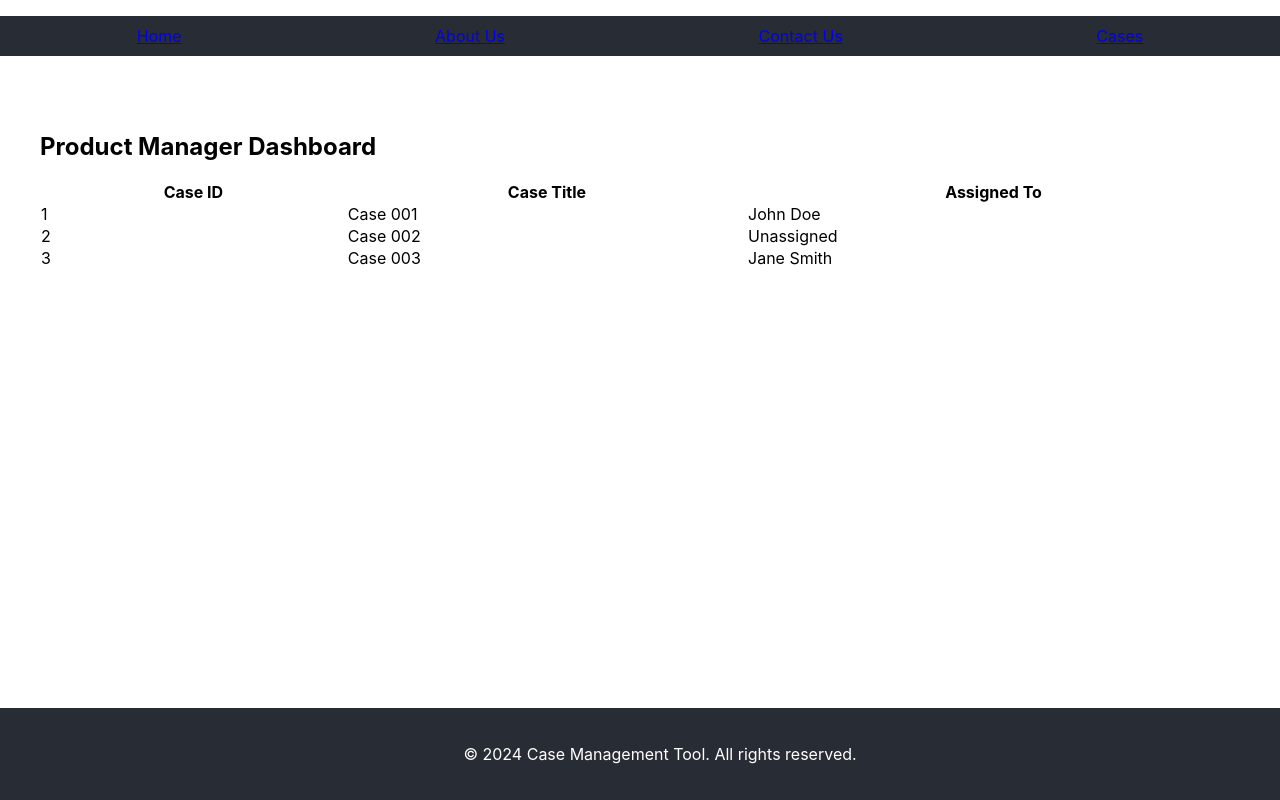
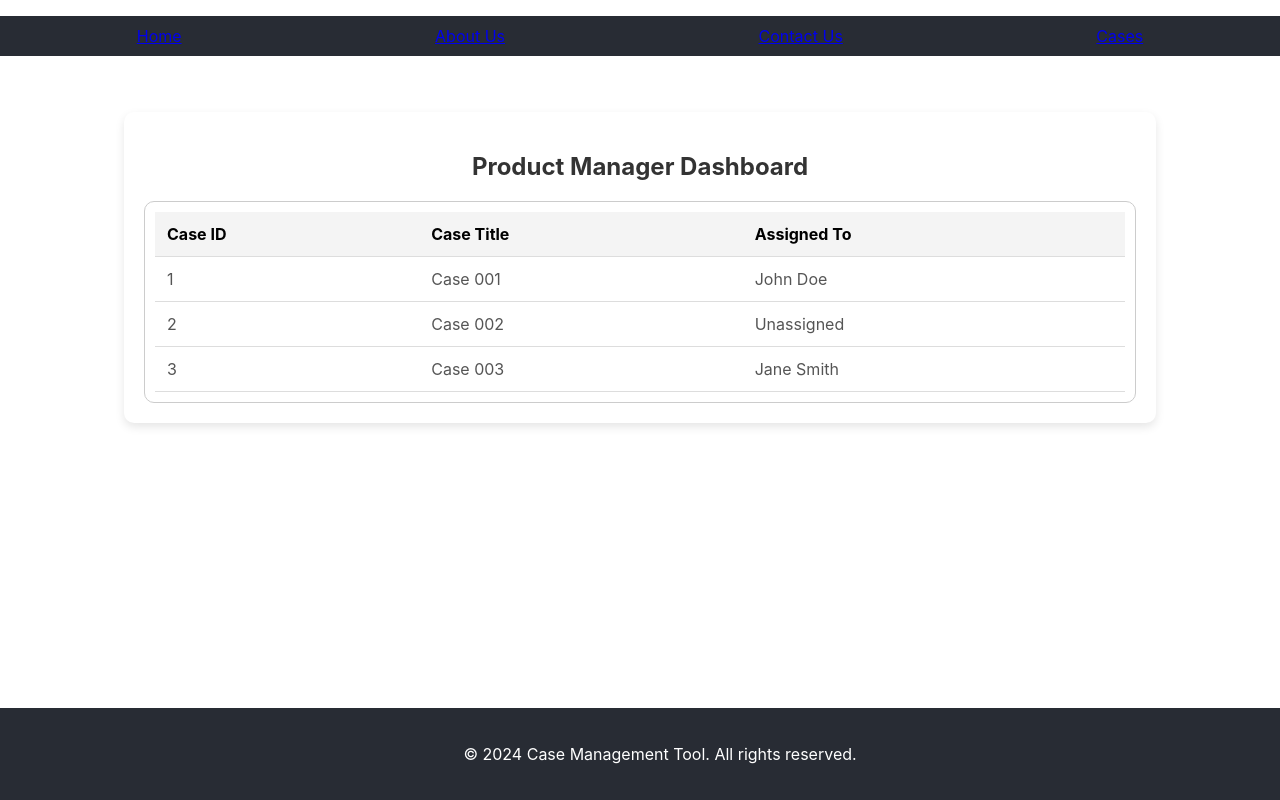
Before and after one commit to anumakramm/case-management-tool, a React (Create React App) app in the folder frontend/: page / in a window 1280 px wide. Built offline with nearby package versions, Linux system fonts and the light colour scheme.

Commit message:
Product manager cases layout skeleton

```diff
--- /dev/null
+++ b/frontend/src/components/ProductManagerDashboard.css
@@ -0,0 +1,64 @@
+/* Container for the dashboard */
+.dashboard-container {
+    width: 80%;
+    margin: 20px auto;
+    background-color: white;
+    padding: 20px;
+    box-shadow: 0 4px 10px rgba(0, 0, 0, 0.1);
+    border-radius: 10px;
+  }
+
+  /* Title styling */
+  .dashboard-title {
+    font-size: 24px;
+    text-align: center;
+    margin-bottom: 20px;
+    color: #333;
+  }
+
+  /* Scrollable container for the cases */
+  .scrollable-container {
+    max-height: 300px;
+    overflow-y: auto;
+    border: 1px solid #ccc;
+    border-radius: 10px;
+    padding: 10px;
+  }
+
+  /* Table styling */
+  .case-table {
+    width: 100%;
+    border-collapse: collapse;
+  }
+
+  .case-table th, .case-table td {
+    padding: 12px;
+    text-align: left;
+    border-bottom: 1px solid #ddd;
+  }
+
+  .case-table th {
+    background-color: #f4f4f4;
+    position: sticky;
+    top: 0;
+    z-index: 1;
+  }
+
+  .case-table tr:hover {
+    background-color: #f9f9f9;
+  }
+
+  .case-table td {
+    color: #555;
+  }
+
+  /* Responsive behavior */
+  @media (max-width: 768px) {
+    .dashboard-container {
+      width: 95%;
+    }
+
+    .dashboard-title {
+      font-size: 20px;
+    }
+  }
--- a/frontend/src/components/ProductManagerDashboard.js
+++ b/frontend/src/components/ProductManagerDashboard.js
@@ -1,5 +1,5 @@
-// src/ProductManagerDashboard.js
 import React, { useState } from 'react';
+import './ProductManagerDashboard.css'; // External CSS for styling
 
 const ProductManagerDashboard = () => {
   // Sample data to display the cases
@@ -7,12 +7,14 @@ const ProductManagerDashboard = () => {
     { id: 1, title: "Case 001", assignedTo: "John Doe" },
     { id: 2, title: "Case 002", assignedTo: null },  // Not yet assigned
     { id: 3, title: "Case 003", assignedTo: "Jane Smith" },
+    // Add more cases as needed
   ]);
 
   return (
-    <div style={styles.container}>
-      <h2>Product Manager Dashboard</h2>
-      <table style={styles.table}>
+    <div className="dashboard-container">
+      <h2 className="dashboard-title">Product Manager Dashboard</h2>
+      <div className="scrollable-container">
+        <table className="case-table">
           <thead>
             <tr>
               <th>Case ID</th>
@@ -31,24 +33,8 @@ const ProductManagerDashboard = () => {
           </tbody>
         </table>
       </div>
+    </div>
   );
 };
 
-const styles = {
-  container: {
-    padding: '20px',
-  },
-  table: {
-    width: '100%',
-    borderCollapse: 'collapse',
-  },
-  tableHeader: {
-    backgroundColor: '#f4f4f4',
-  },
-  tableCell: {
-    border: '1px solid #ddd',
-    padding: '8px',
-  },
-};
-
 export default ProductManagerDashboard;
```
Lines whose indentation alone changed are shown as unchanged.
